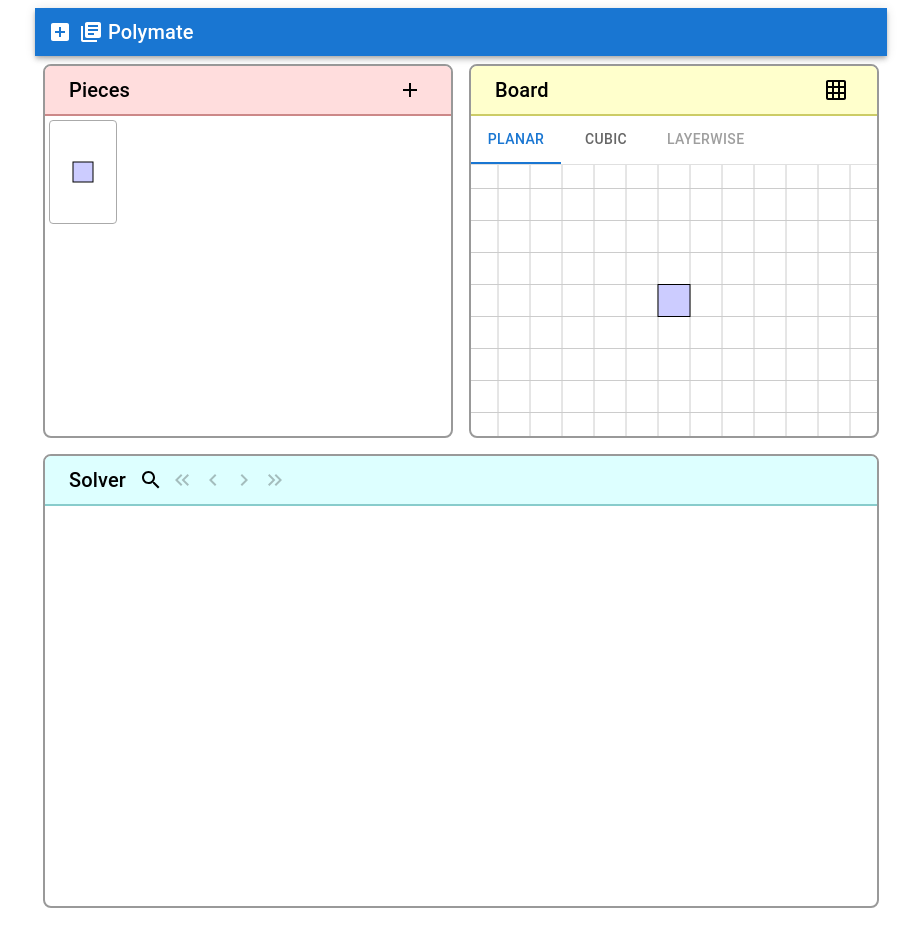
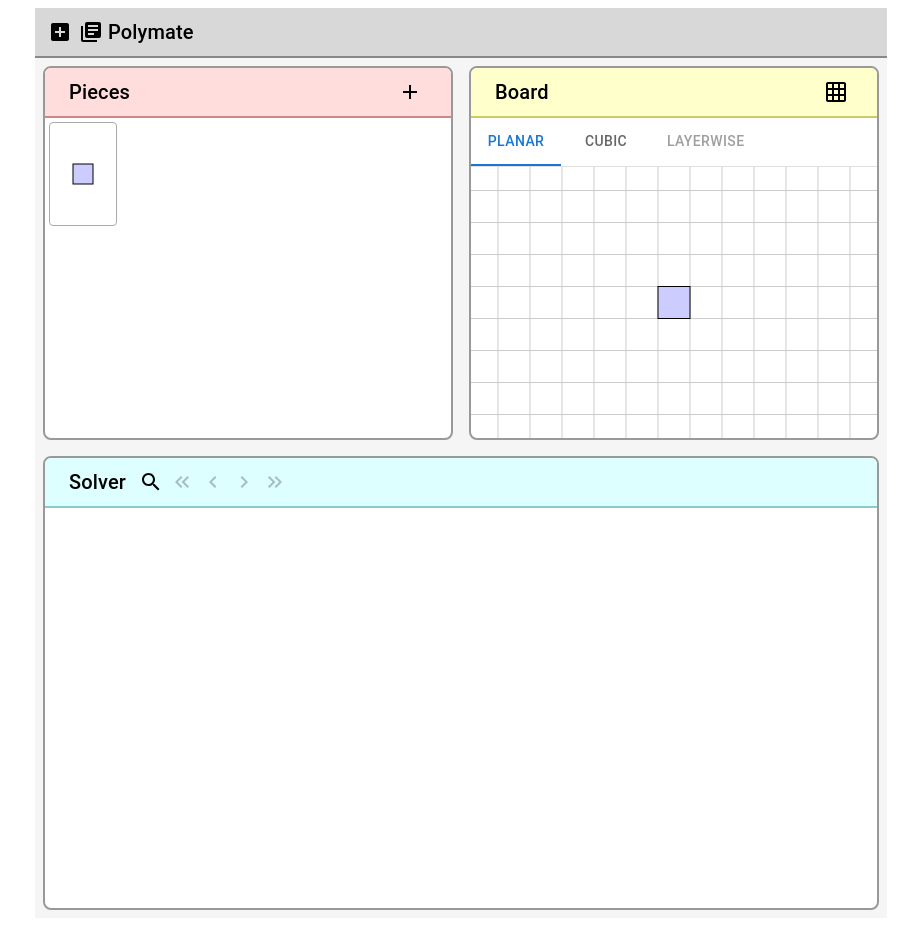
Before and after one commit to semiexp/polymate-ui, a React (Vite) app: page / in a window 1280 px wide. Shown: the whole page, without its empty margins (179-1100 px from the left). Built offline with nearby package versions, Linux system fonts and the light colour scheme.

Commit message:
minor style change

```diff
--- a/src/App.css
+++ b/src/App.css
@@ -3,6 +3,13 @@
   margin: 8px;
   border-radius: 8px;
   overflow: hidden;
+  background-color: white;
+}
+
+.app-toolbar {
+  background-color: #d8d8d8;
+  border-bottom: 2px solid #888888;
+  padding-left: 20px;
 }
 
 .pieces-toolbar {
--- a/src/App.tsx
+++ b/src/App.tsx
@@ -92,8 +92,8 @@ function App() {
 
   return (
     <Container maxWidth="md">
-      <AppBar position="sticky">
-        <Toolbar variant="dense">
+      <Box>
+        <Toolbar variant="dense" className="app-toolbar">
           <IconButton
             size="small"
             edge="start"
@@ -115,7 +115,7 @@ function App() {
             Polymate
           </Typography>
         </Toolbar>
-      </AppBar>
+      </Box>
 
       <Menu
         id="preset-menu"
@@ -137,7 +137,7 @@ function App() {
         ))}
       </Menu>
 
-      <Grid container spacing={0}>
+      <Grid container spacing={0} sx={{ backgroundColor: "#f5f5f5" }}>
         <Grid item xs={6}>
           <PiecesManager
             pieces={pieces}
```
